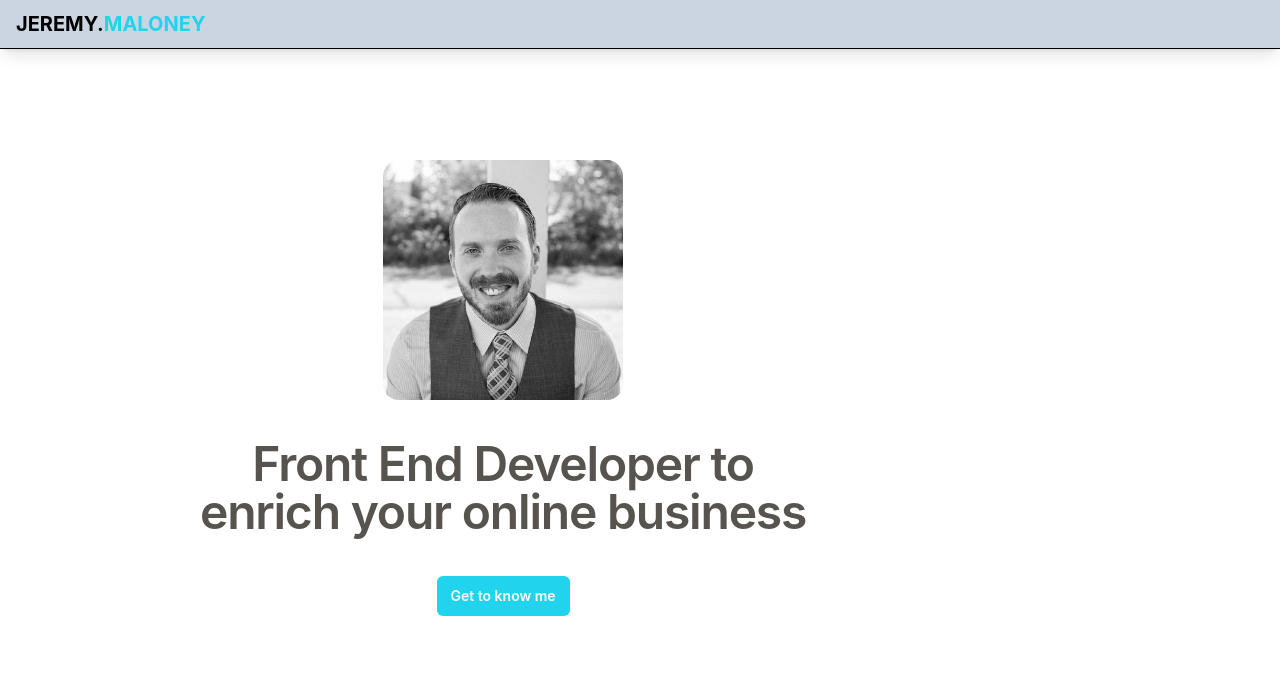
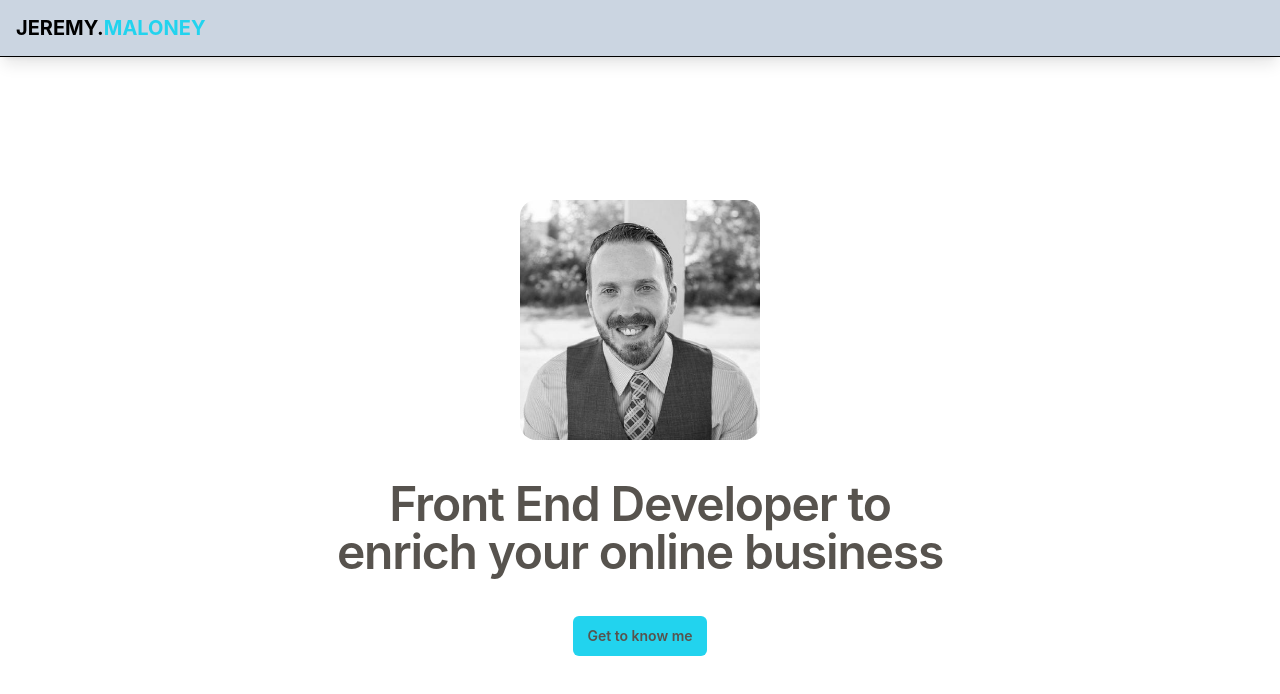
Before and after one commit to jeremyjmaloney/jeremyjmaloney-jeremyjmaloney.github.iof, a React (Create React App) app: page / in a window 1280 px wide. Shown: the top 694 px of the page. Built offline with nearby package versions, Linux system fonts and the light colour scheme.

Commit message:
Add HeroCard component and styling

```diff
--- /dev/null
+++ b/jsconfig.json
@@ -0,0 +1,6 @@
+{
+  "compilerOptions": {
+    "baseUrl": "src"
+  },
+  "include": ["src"]
+}
--- a/src/App.js
+++ b/src/App.js
@@ -1,18 +1,31 @@
 import './App.css';
 import { Nav } from './components/Nav/index';
-import profilePicture from ".//images/JJMProfile.jpeg";
+import { HeroCard} from './components/HeroCard/index';
+import headshot from './images/headshot.jpeg';
 
 function App() {
   return (
-    <div className="App">
+    <div className="App h-screen w-screen overflow-scroll">
       <Nav />
-      <div className='main-container flex h-screen w-screen'>
-        <div className='flex flex-col items-center h-fit m-40'>
-          <img src={profilePicture} className="rounded-2xl w-60 grayscale hover:blur-sm" alt='profile headshot'></img>
-          <h1 class="text-5xl font-semibold tracking-tight text-balance text-stone-600 sm:text-7xl m-10">Front End Developer to <br />enrich your online business</h1>
-          <a href="#getToKnowMe" className="rounded-md bg-cyan-400 px-3.5 py-2.5 text-sm font-semibold text-white shadow-xs hover:bg-blue-600 focus-visible:outline-2 focus-visible:outline-offset-2 focus-visible:outline-blue-600">Get to know me</a>
-        </div>
-      </div>
+      <main id="home" className='flex flex-col mx-10 my-10'>
+        <HeroCard
+          image={headshot}
+          primaryText="Front End Developer to enrich your online business"
+          hasCta
+          ctaText="Get to know me"
+          href="#getToKnowMe"
+          margin="m-40"
+        />
+        <HeroCard
+          isRow
+          image={headshot}
+          secondaryText='My goal is to grow as both a developer and a leader who uplifts others, fosters curiosity and collaboration, and build the best quality product for the customer that also meets the needs of the business.'
+          ctaText="Get to know me"
+          id="getToKnowMe"
+          bgColor="bg-yellow-300"
+          padding="px-20 py-40"
+        />
+      </main>
     </div>
   );
 }
--- /dev/null
+++ b/src/components/HeroCard/index.js
@@ -0,0 +1,22 @@
+export const HeroCard = ({isRow = false, image, primaryText = "", secondaryText="", hasCta = false, ctaText="", href="#", id="", bgColor= "", margin="0", padding="0" }) => {
+  return(
+    <div id={id} className={`${bgColor} flex ${isRow ? "flex-row" : "flex-col"} items-center h-fit ${margin} ${padding}`}>
+      <img src={image} className="rounded-2xl w-60 grayscale hover:blur-sm" alt='profile headshot' />
+      {primaryText && (
+        <p className="text-5xl font-semibold tracking-tight text-balance text-stone-600 sm:text-7xl my-10">
+          {primaryText}
+        </p>
+      )}
+      {secondaryText && (
+        <p className="text-2xl font-semibold tracking-tight text-balance text-stone-600 sm:text-7xl m-10 w-8/12">
+          {secondaryText}
+        </p>
+      )}
+      {hasCta && (
+        <a href={href} className="rounded-md bg-cyan-400 px-3.5 py-2.5 text-sm font-semibold text-stone-600 shadow-xs hover:bg-yellow-300 focus-visible:outline-2 focus-visible:outline-offset-2 focus-visible:outline-yellow-300">
+        {ctaText}
+      </a>
+      )}
+    </div>
+  )
+}
--- a/src/components/Nav/index.js
+++ b/src/components/Nav/index.js
@@ -2,7 +2,7 @@ export const Nav = () =>{
   return (
     <nav className="fixed top-0 w-full z-40 bg-slate-300 border-b border-black shadow-lg">
       <div className="mx-auto px-4">
-        <div className="flex justify-between items-center h-12">
+        <div className="flex justify-between items-center h-14">
           <a href="#home" className="text-xl font-bold">JEREMY.<span className="text-cyan-400">MALONEY</span></a>
         </div>
       </div>
```
Also changed, not shown: src/images/headshot.jpeg (renamed from src/images/JJMProfile.jpeg).
